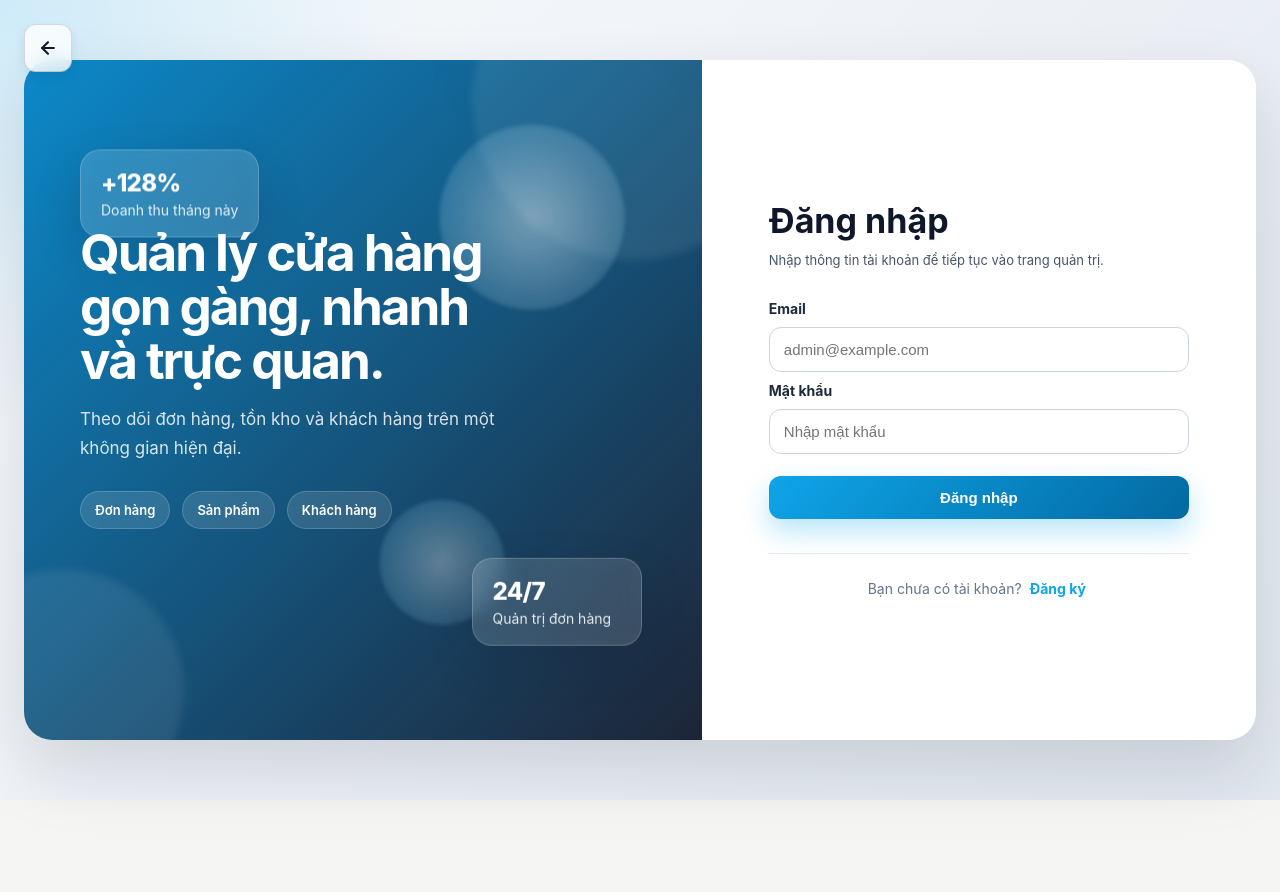
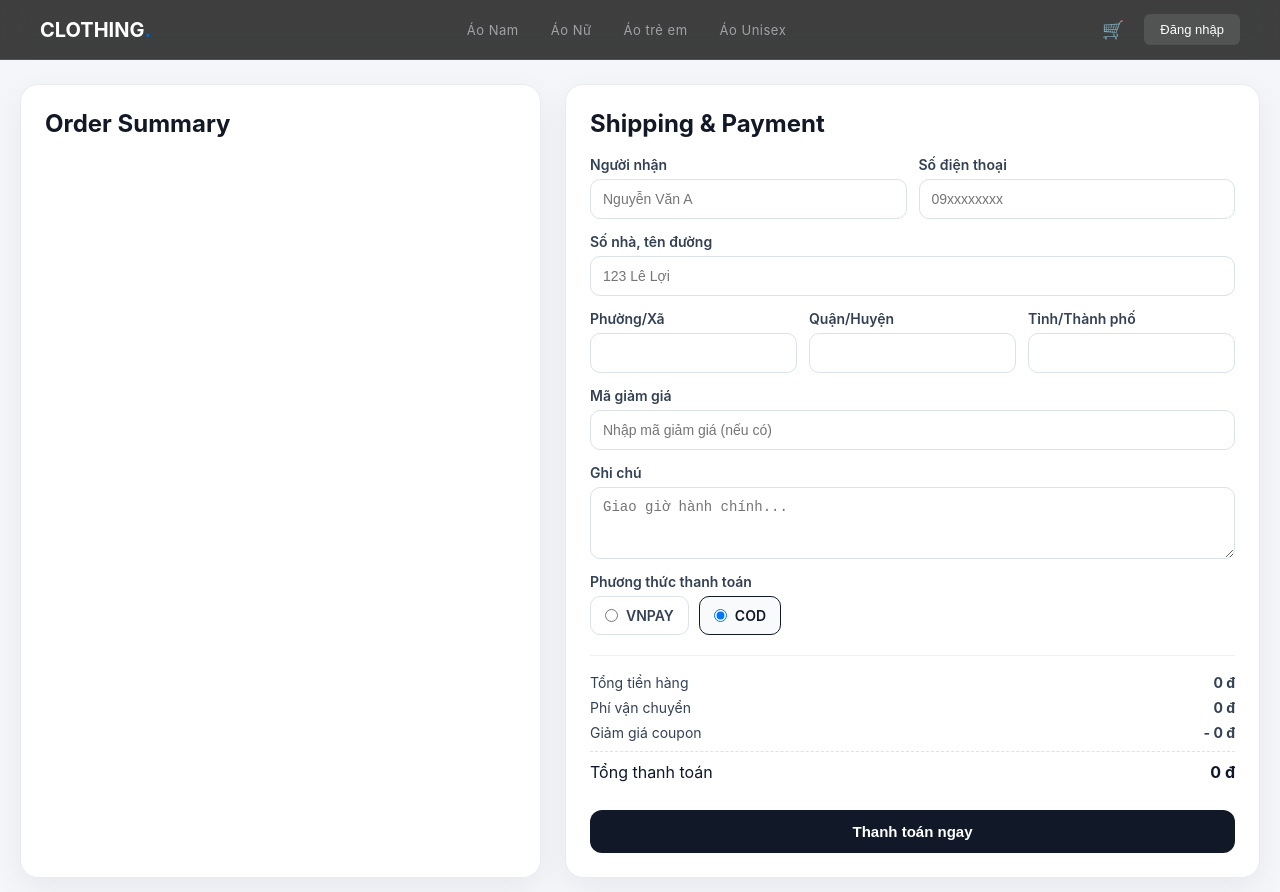
Before and after one commit to Fernirx/clothes-store-web, a React (Create React App) app: page /payment/checkout in a window 1280 px wide. Before the commit this address led to /login. Shown: the top 892 px of the page. Before the commit the page ends 800 px from the top, so only its background shows below. Built offline with nearby package versions, Linux system fonts and the light colour scheme.

Commit message:
thanh toán cod

```diff
--- a/src/App.js
+++ b/src/App.js
@@ -116,6 +116,7 @@ function App() {
           <Route path="/sale" element={<HomeList />} />
           <Route path="/san-pham/:id" element={<ProductDetail />} />
           <Route path="/checkout" element={<Checkout />} />
+          <Route path="/payment/checkout" element={<Checkout />} />
           <Route path="/payment/success" element={<PaymentSuccess />} />
           <Route path="/payment/failed" element={<PaymentFailed />} />
 
--- a/src/pages/cart/Cart.js
+++ b/src/pages/cart/Cart.js
@@ -1,8 +1,10 @@
 import React, { useEffect, useState } from 'react';
+import { useNavigate } from 'react-router-dom';
 import { useCart } from '../../context/CartContext';
 import './Cart.css';
 
 const Cart = () => {
+  const navigate = useNavigate();
   // Lấy thêm hàm updateQuantity và removeFromCart ra dùng
   const { cartItems, isLoading, error, updateQuantity, removeFromCart } = useCart();
 
@@ -66,6 +68,25 @@ const Cart = () => {
   }
 
   const deliveryFee = totalAmount > 0 ? 50000 : 0; // Chỉ tính ship khi có chọn hàng
+
+  const handleCheckout = () => {
+    if (selectedItems.length === 0) {
+      alert('Vui lòng chọn sản phẩm để thanh toán');
+      return;
+    }
+
+    // Chuẩn bị dữ liệu để gửi đến checkout
+    const selectedCartItems = cartItems.filter(item => selectedItems.includes(item.id));
+
+    // Chuyển sang trang Checkout với thông tin các item được chọn
+    navigate('/payment/checkout', {
+      state: {
+        cartItems: selectedCartItems,
+        selectedItemIds: selectedItems,
+        totalAmount: totalAmount,
+      },
+    });
+  };
 
   return (
     <div className="clothing-cart-container">
@@ -131,7 +152,7 @@ const Cart = () => {
                         className="icon-btn"
                         title="Xóa"
                         onClick={() => {
-                          if(window.confirm('Bạn có chắc muốn xóa sản phẩm này?')) {
+                          if (window.confirm('Bạn có chắc muốn xóa sản phẩm này?')) {
                             removeFromCart(item.id);
                             // Nếu xóa thì bỏ luôn tick
                             setSelectedItems(prev => prev.filter(id => id !== item.id));
@@ -171,11 +192,13 @@ const Cart = () => {
           </div>
 
           <div className="checkout-actions">
-            <button className="btn-checkout btn-guest" disabled={selectedItems.length === 0} style={{ opacity: selectedItems.length === 0 ? 0.5 : 1 }}>
-              Thanh toán Khách
-            </button>
-            <button className="btn-checkout btn-member" disabled={selectedItems.length === 0} style={{ opacity: selectedItems.length === 0 ? 0.5 : 1 }}>
-              Thanh toán Thành viên
+            <button
+              className="btn-checkout btn-guest"
+              disabled={selectedItems.length === 0}
+              onClick={handleCheckout}
+              style={{ opacity: selectedItems.length === 0 ? 0.5 : 1 }}
+            >
+              Thanh toán
             </button>
           </div>
         </div>
--- a/src/pages/payment/Checkout.js
+++ b/src/pages/payment/Checkout.js
@@ -1,5 +1,5 @@
-import { useMemo, useState } from "react";
-import { useNavigate } from "react-router-dom";
+import { useMemo, useState, useEffect } from "react";
+import { useNavigate, useLocation } from "react-router-dom";
 import "./Checkout.css";
 import PaymentLayout from "./PaymentLayout";
 
@@ -49,11 +49,18 @@ const fakeShippingFee = 30000;
 const fakeCouponDiscount = 40000;
 
 const formatPrice = (value) => {
+  if (value === undefined || value === null) return "0 đ";
   return value.toLocaleString("vi-VN") + " đ";
 };
 
 function Checkout() {
   const navigate = useNavigate();
+  const location = useLocation();
+
+  // Lấy dữ liệu từ Cart
+  const cartItems = location.state?.cartItems || [];
+  const selectedItemIds = location.state?.selectedItemIds || [];
+  const totalAmount = location.state?.totalAmount || 0;
 
   const [formData, setFormData] = useState({
     recipient_name: "",
@@ -63,52 +70,149 @@ function Checkout() {
     shipping_district: "",
     shipping_province: "",
     note: "",
+    coupon_code: "",
     payment_method: "COD"
   });
 
-  const orderItems = useMemo(() => {
-    return fakeCartItems.map((item) => {
-      const subtotal = item.unit_price * item.quantity - item.discount_amount;
-      return { ...item, subtotal };
-    });
+  const [loading, setLoading] = useState(false);
+  const [errors, setErrors] = useState({});
+
+  // Lấy thông tin user từ localStorage nếu có
+  useEffect(() => {
+    const userInfo = localStorage.getItem('userInfo');
+    if (userInfo) {
+      try {
+        const user = JSON.parse(userInfo);
+        setFormData(prev => ({
+          ...prev,
+          recipient_name: user.fullName || '',
+          recipient_phone: user.phone || '',
+        }));
+      } catch (e) {
+        console.error('Lỗi khi parse user info:', e);
+      }
+    }
   }, []);
 
+  // Lọc những item được chọn từ cart
+  const orderItems = useMemo(() => {
+    return cartItems
+      .filter(item => selectedItemIds.includes(item.id))
+      .map((item) => {
+        const price = item.price || item.unit_price || 0;
+        const subtotal = price * (item.quantity || 1);
+        return {
+          ...item,
+          subtotal,
+          price: price,
+          product_name: item.name || item.product_name || 'Sản phẩm',
+          product_code: item.code || item.product_code || '',
+          variant_size: item.size || item.variant_size || '',
+          variant_color: item.color || item.variant_color || '',
+          quantity: item.quantity || 1,
+          image: item.image || 'https://via.placeholder.com/100'
+        };
+      });
+  }, [cartItems, selectedItemIds]);
+
   const subtotal = useMemo(() => {
-    return orderItems.reduce((sum, item) => sum + item.subtotal, 0);
+    const sum = orderItems.reduce((sum, item) => {
+      return sum + (item.subtotal || 0);
+    }, 0);
+    return isNaN(sum) ? 0 : sum;
   }, [orderItems]);
 
-  const shipping_fee = fakeShippingFee;
-  const discount_amount = fakeCouponDiscount;
+  const shipping_fee = totalAmount > 0 ? 50000 : 0;
+  const discount_amount = 0; // Tính từ coupon code nếu có
   const total_amount = subtotal + shipping_fee - discount_amount;
 
   const onChangeInput = (event) => {
     const { name, value } = event.target;
     setFormData((prev) => ({ ...prev, [name]: value }));
+    // Xóa lỗi khi user sửa
+    if (errors[name]) {
+      setErrors(prev => ({ ...prev, [name]: '' }));
+    }
   };
 
-  const onSubmitCheckout = (event) => {
+  const validateForm = () => {
+    const newErrors = {};
+    if (!formData.recipient_name.trim()) newErrors.recipient_name = 'Vui lòng nhập tên';
+    if (!formData.recipient_phone.trim()) newErrors.recipient_phone = 'Vui lòng nhập số điện thoại';
+    if (!formData.shipping_street.trim()) newErrors.shipping_street = 'Vui lòng nhập địa chỉ';
+    if (!formData.shipping_ward.trim()) newErrors.shipping_ward = 'Vui lòng nhập phường/xã';
+    if (!formData.shipping_district.trim()) newErrors.shipping_district = 'Vui lòng nhập quận/huyện';
+    if (!formData.shipping_province.trim()) newErrors.shipping_province = 'Vui lòng nhập tỉnh/thành phố';
+    setErrors(newErrors);
+    return Object.keys(newErrors).length === 0;
+  };
+
+  const onSubmitCheckout = async (event) => {
     event.preventDefault();
 
-    // Demo điều hướng: COD luôn thành công, VNPAY random thành công/thất bại.
-    if (formData.payment_method === "COD") {
+    if (!validateForm()) {
+      return;
+    }
+
+    if (selectedItemIds.length === 0) {
+      alert('Không có sản phẩm nào để thanh toán');
+      return;
+    }
+
+    try {
+      setLoading(true);
+      const accessToken = localStorage.getItem('accessToken');
+
+      const payload = {
+        selectedCartItemIds: selectedItemIds,
+        paymentMethod: formData.payment_method,
+        recipientName: formData.recipient_name,
+        recipientPhone: formData.recipient_phone,
+        shippingStreet: formData.shipping_street,
+        shippingWard: formData.shipping_ward,
+        shippingDistrict: formData.shipping_district,
+        shippingProvince: formData.shipping_province,
+        couponeCode: formData.coupon_code || null,
+        note: formData.note || null,
+      };
+
+      const response = await fetch(
+        'https://clothes-api.fernirx.io.vn/api/clothes/orders/checkout-selected',
+        {
+          method: 'POST',
+          headers: {
+            'Content-Type': 'application/json',
+            Authorization: `Bearer ${accessToken}`,
+          },
+          body: JSON.stringify(payload),
+        }
+      );
+
+      const result = await response.json();
+
+      if (!response.ok) {
+        throw new Error(result.message || 'Tạo đơn hàng thất bại');
+      }
+
+      console.log('Tạo đơn hàng thành công:', result);
+
+      // Chuyển sang trang thanh toán hoặc xác nhận đơn hàng
+      const orderId = result.data?.id || result.data?.orderId;
       navigate("/payment/success", {
         state: {
           total_amount,
           payment_method: formData.payment_method,
-          recipient_name: formData.recipient_name
+          recipient_name: formData.recipient_name,
+          order: result.data,
+          orderId: orderId
         }
       });
-      return;
+    } catch (error) {
+      console.error('Lỗi khi tạo đơn hàng:', error);
+      alert(error.message || 'Có lỗi xảy ra khi tạo đơn hàng');
+    } finally {
+      setLoading(false);
     }
-
-    const isSuccess = Math.random() > 0.3;
-    navigate(isSuccess ? "/payment/success" : "/payment/failed", {
-      state: {
-        total_amount,
-        payment_method: formData.payment_method,
-        recipient_name: formData.recipient_name
-      }
-    });
   };
 
   return (
@@ -233,6 +337,16 @@ function Checkout() {
               </div>
 
               <div className="field-group">
+                <label>Mã giảm giá</label>
+                <input
+                  name="coupon_code"
+                  value={formData.coupon_code}
+                  onChange={onChangeInput}
+                  placeholder="Nhập mã giảm giá (nếu có)"
+                />
+              </div>
+
+              <div className="field-group">
                 <label>Ghi chú</label>
                 <textarea
                   name="note"
@@ -288,8 +402,8 @@ function Checkout() {
                 </div>
               </div>
 
-              <button className="btn-checkout" type="submit">
-                Thanh toán ngay
+              <button className="btn-checkout" type="submit" disabled={loading}>
+                {loading ? 'Đang xử lý...' : 'Thanh toán ngay'}
               </button>
             </form>
           </section>
--- a/src/pages/payment/PaymentSuccess.js
+++ b/src/pages/payment/PaymentSuccess.js
@@ -5,7 +5,6 @@ import PaymentLayout from "./PaymentLayout";
 const formatPrice = (value) => (value || 0).toLocaleString("vi-VN") + " đ";
 
 function PaymentSuccess() {
-  const navigate = useNavigate();
   const { state } = useLocation();
 
   return (
@@ -19,11 +18,8 @@ function PaymentSuccess() {
           <p>Tổng tiền: {formatPrice(state?.total_amount)}</p>
 
           <div className="payment-result-actions">
-            <button className="result-btn primary" onClick={() => navigate("/")}>
+            <button className="result-btn primary" onClick={() => (window.location.href = "/")}>
               Về trang chủ
-            </button>
-            <button className="result-btn secondary" onClick={() => navigate("/checkout")}>
-              Tạo đơn mới
             </button>
           </div>
         </div>
```
Lines whose indentation alone changed are shown as unchanged.
